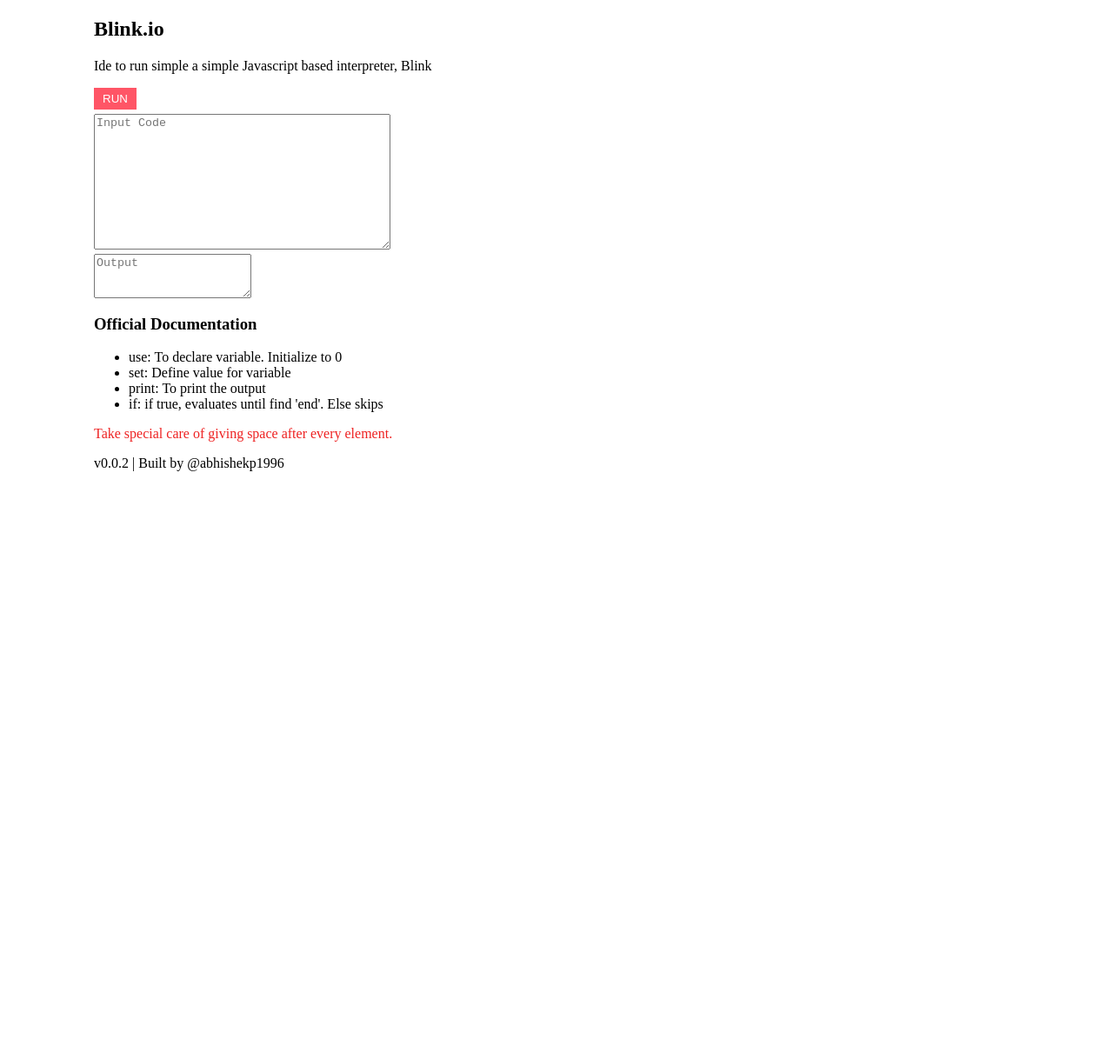
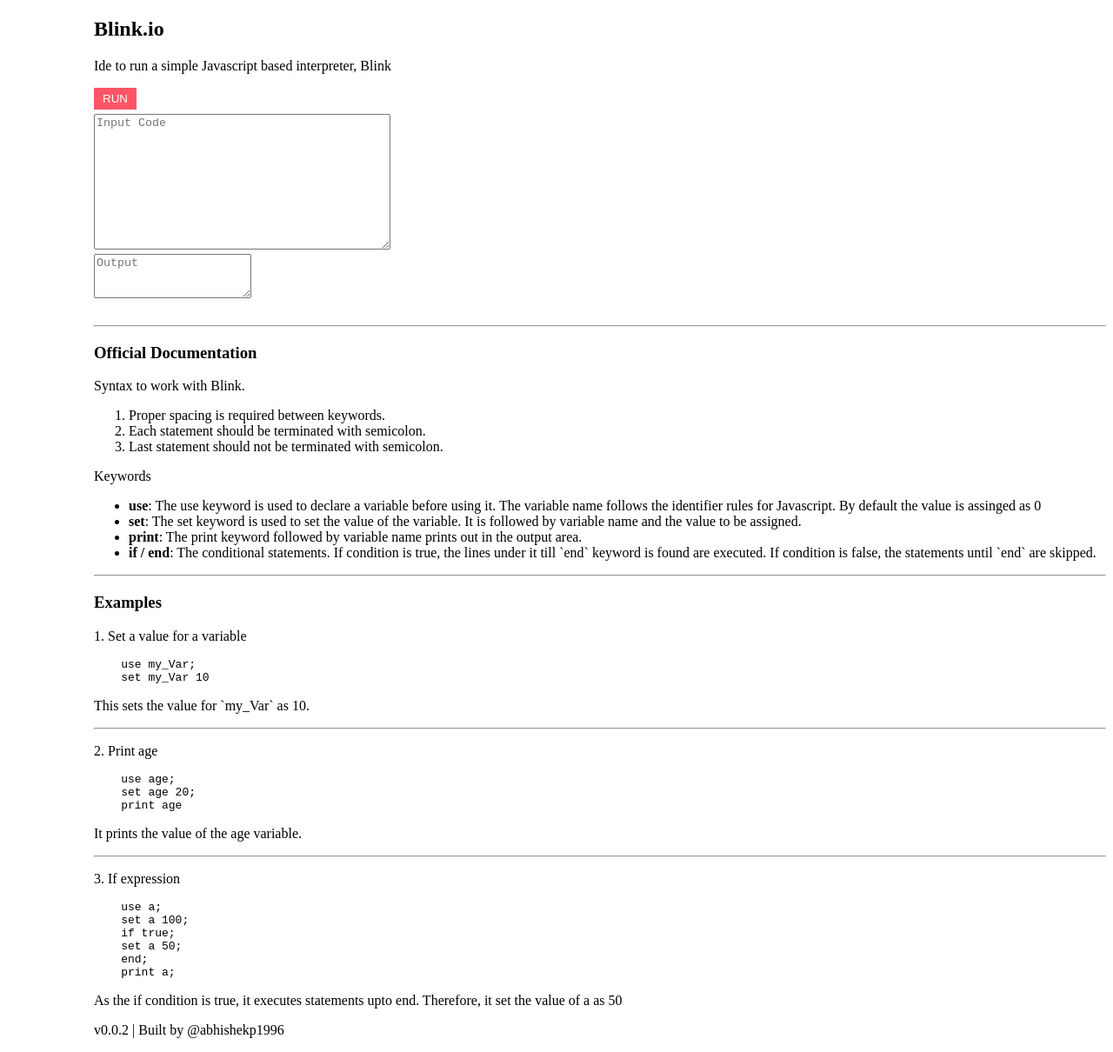
Before and after one commit to abhishekp1996/abhishekp1996.github.io, a Jekyll site: the page blink/index.html, which Jekyll copies as it is, in a window 1280 px wide. Shown: the whole page at 87% size. Built offline with Jekyll 4.4.1, drawn with Linux system fonts in a browser that asks for light colours; before the commit the page ends 900 px from its top, so only the background shows below that.

Commit message:
Updated Blink docs

```diff
--- a/blink/index.html
+++ b/blink/index.html
@@ -11,22 +11,54 @@
   <div class="container">
 
     <h2>Blink.io</h2>
-    <p>Ide to run simple a simple Javascript based interpreter, Blink</p>
+    <p>Ide to run a simple Javascript based interpreter, Blink</p>
 
     <button id='run'>Run</button>
     <textarea name="" id="input" cols="40" rows="10" placeholder="Input Code"></textarea>
 
     <textarea name="" id="output" cols="20" rows="3" placeholder="Output"></textarea>
+    <br>
+    <hr>
+    <h3>Official Documentation</h3>
+    <p>Syntax to work with Blink.</p>
+    <ol>
+      <li>Proper spacing is required between keywords.</li>
+      <li>Each statement should be terminated with semicolon.</li>
+      <li>Last statement should not be terminated with semicolon.</li>
+    </ol>
 
-    <h3>Official Documentation</h3>
+    <p>Keywords</p>
     <ul>
-      <li>use: To declare variable. Initialize to 0</li>
-      <li>set: Define value for variable</li>
-      <li>print: To print the output</li>
-      <li>if: if true, evaluates until find 'end'. Else skips</li>
+      <li><strong>use</strong>: The use keyword is used to declare a variable before using it. The variable name follows the identifier rules for Javascript. By default the value is assinged as 0</li>
+      <li><strong>set</strong>: The set keyword is used to set the value of the variable. It is followed by variable name and the value to be assigned.</li>
+      <li><strong>print</strong>: The print keyword followed by variable name prints out in the output area.</li>
+      <li><strong>if / end</strong>: The conditional statements. If condition is true, the lines under it till `end` keyword is found are executed. If condition is false, the statements until `end` are skipped.</li>
     </ul>
+    <hr>
+    <h3>Examples</h3>
+    <p>1. Set a value for a variable</p>
+    <pre>
+    use my_Var;
+    set my_Var 10</pre>
+    <p>This sets the value for `my_Var` as 10.</p>
+    <hr>
+    <p>2. Print age</p>
+    <pre>
+    use age;
+    set age 20;
+    print age</pre>
+    <p>It prints the value of the age variable.</p>
+    <hr>
+    <p>3. If expression</p>
+    <pre>
+    use a;
+    set a 100;
+    if true;
+    set a 50;
+    end;
+    print a;</pre>
+    <p>As the if condition is true, it executes statements upto end. Therefore, it set the value of a as 50</p>
 
-    <p>Take special care of giving space after every element.</p>
     <p>v0.0.2 | Built by @abhishekp1996</p>
   </div>
 
--- a/blink/style.css
+++ b/blink/style.css
@@ -6,9 +6,7 @@ textarea {
   display: block;
   margin: 5px 0;
 }
-ul + p {
-  color: #e22;
-}
+
 #run {
   text-transform: uppercase;
   background: #f56;
```
